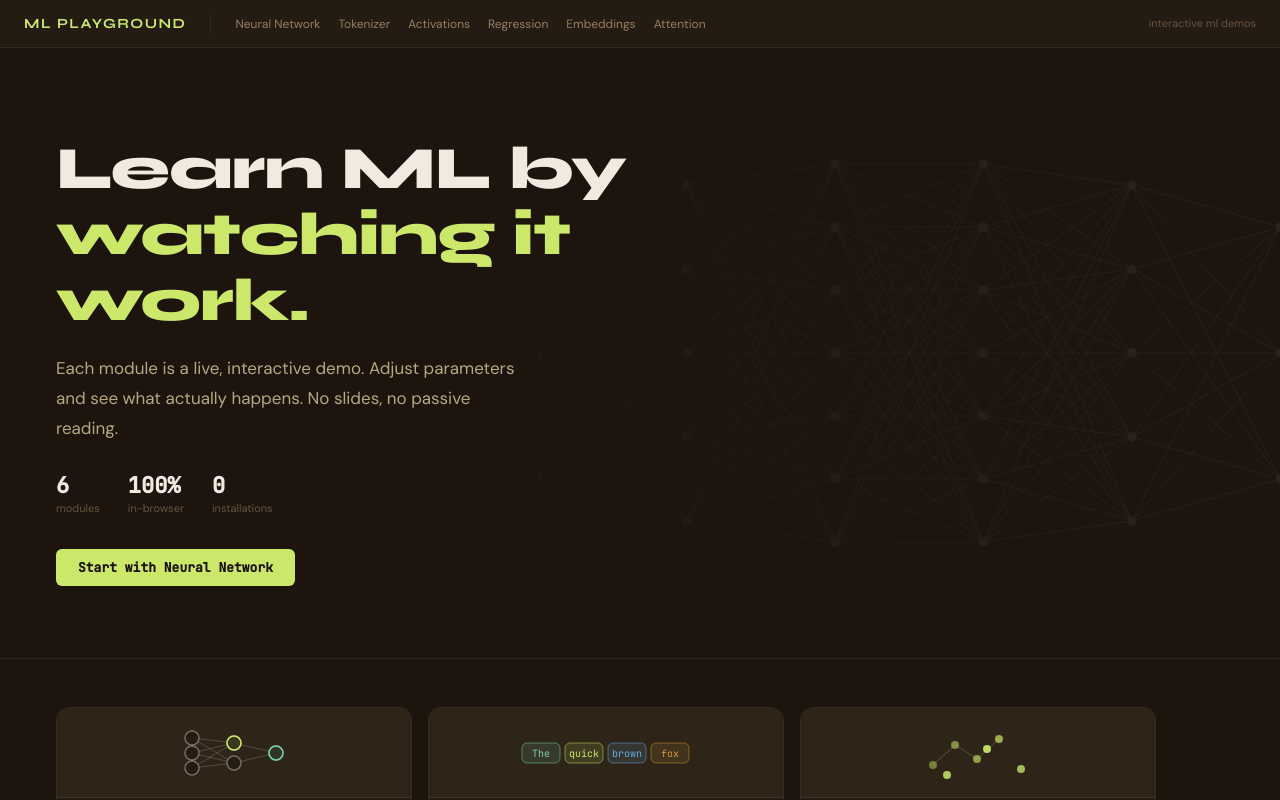
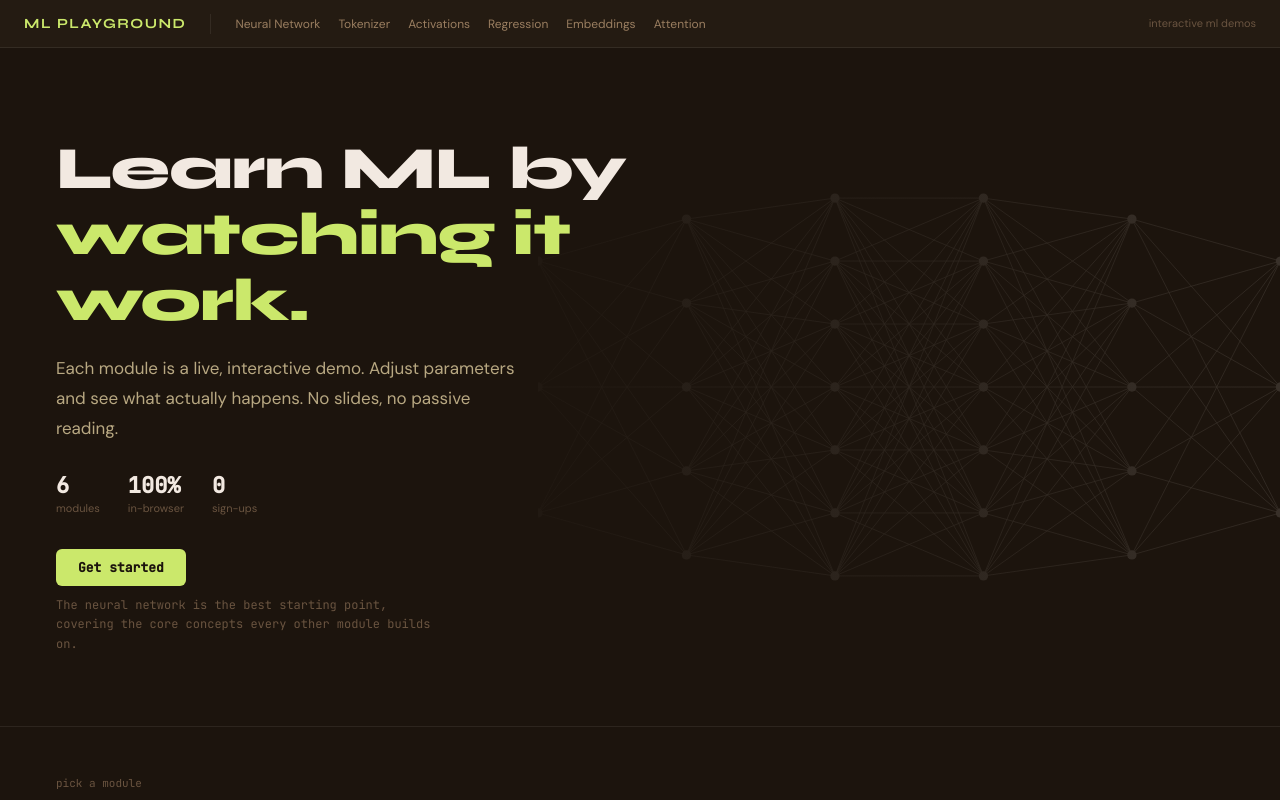
Before and after one commit to Biruk-gebru/nn-sim, a React (Vite) app: page / in a window 1280 px wide. Built offline with nearby package versions, Linux system fonts and the light colour scheme.

Commit message:
fix(landing): remove telltale badges, add hierarchy and bridging

```diff
--- a/src/pages/Landing.tsx
+++ b/src/pages/Landing.tsx
@@ -107,7 +107,7 @@ export function Landing() {
             {[
               { n: '6', label: 'modules' },
               { n: '100%', label: 'in-browser' },
-              { n: '0', label: 'installations' },
+              { n: '0', label: 'sign-ups' },
             ].map(({ n, label }) => (
               <div key={label}>
                 <span style={{ fontFamily: 'var(--font-mono)', fontSize: 22, fontWeight: 700, color: 'var(--text)', display: 'block', lineHeight: 1 }}>{n}</span>
@@ -116,6 +116,7 @@ export function Landing() {
             ))}
           </div>
 
+          <div>
             <Link to="/nn" style={{
               display: 'inline-block',
               padding: '9px 22px',
@@ -127,21 +128,40 @@ export function Landing() {
               fontWeight: 700,
               textDecoration: 'none',
             }}>
-            Start with Neural Network
+              Get started
             </Link>
+            <p style={{
+              margin: '10px 0 0',
+              fontSize: 12,
+              color: 'var(--text-faint)',
+              fontFamily: 'var(--font-mono)',
+              maxWidth: 380,
+              lineHeight: 1.6,
+            }}>
+              The neural network is the best starting point, covering the core concepts every other module builds on.
+            </p>
+          </div>
         </div>
       </div>
 
       {/* Module grid */}
       <div style={{ padding: '48px 56px 80px' }}>
+        <p style={{
+          margin: '0 0 24px',
+          fontFamily: 'var(--font-mono)',
+          fontSize: 11,
+          color: 'var(--text-faint)',
+        }}>
+          pick a module
+        </p>
         <div style={{
           display: 'grid',
           gridTemplateColumns: 'repeat(auto-fill, minmax(300px, 1fr))',
           gap: 16,
           maxWidth: 1100,
         }}>
-          {MODULES.map((mod) => (
-            <ModuleCard key={mod.path} mod={mod} />
+          {MODULES.map((mod, i) => (
+            <ModuleCard key={mod.path} mod={mod} featured={i === 0} />
           ))}
         </div>
       </div>
@@ -149,7 +169,7 @@ export function Landing() {
   );
 }
 
-function ModuleCard({ mod }: { mod: Module }) {
+function ModuleCard({ mod, featured }: { mod: Module; featured?: boolean }) {
   const live = mod.status === 'live';
 
   const inner = (
@@ -161,23 +181,28 @@ function ModuleCard({ mod }: { mod: Module }) {
         overflow: 'hidden',
         cursor: live ? 'pointer' : 'default',
         opacity: live ? 1 : 0.5,
-        border: '1px solid var(--border)',
+        border: featured ? '1px solid var(--border-mid)' : '1px solid var(--border)',
       }}
     >
       {/* Icon strip */}
       <div style={{
         height: 90,
-        background: 'var(--surface-alt)',
+        background: featured ? 'rgba(203, 232, 107, 0.03)' : 'var(--surface-alt)',
         display: 'flex',
         alignItems: 'center',
         justifyContent: 'center',
-        borderBottom: '1px solid var(--border)',
+        borderBottom: featured ? '1px solid var(--border-mid)' : '1px solid var(--border)',
       }}>
         {mod.icon}
       </div>
 
       {/* Content */}
       <div style={{ padding: '18px 20px 20px' }}>
+        {featured && (
+          <p style={{ margin: '0 0 6px', fontFamily: 'var(--font-mono)', fontSize: 9, color: 'var(--accent)' }}>
+            start here
+          </p>
+        )}
         <div style={{ display: 'flex', alignItems: 'flex-start', justifyContent: 'space-between', marginBottom: 10, gap: 8 }}>
           <span style={{
             fontFamily: 'var(--font-display)',
@@ -188,14 +213,11 @@ function ModuleCard({ mod }: { mod: Module }) {
           }}>
             {mod.label}
           </span>
-          <span style={{
-            flexShrink: 0,
-            fontSize: 10,
-            fontWeight: 600,
-            color: live ? 'var(--green)' : 'var(--text-faint)',
-          }}>
-            {live ? 'live' : 'soon'}
+          {!live && (
+            <span style={{ flexShrink: 0, fontSize: 10, fontWeight: 600, color: 'var(--text-faint)' }}>
+              soon
             </span>
+          )}
         </div>
         <p style={{
           margin: 0,
@@ -246,7 +268,7 @@ function HeroBg() {
         right: 0, top: '50%',
         transform: 'translateY(-50%)',
         width: '58%', height: '150%',
-        opacity: 0.07,
+        opacity: 0.13,
         pointerEvents: 'none',
         zIndex: 0,
       }}
@@ -276,7 +298,7 @@ function NNIcon() {
   return (
     <svg width="128" height="60" viewBox="0 0 128 60" fill="none">
       {edges.map(([a,b],i) => (
-        <line key={i} x1={a[0]} y1={a[1]} x2={b[0]} y2={b[1]} stroke="var(--border-strong)" strokeWidth={1} opacity={0.5} />
+        <line key={i} x1={a[0]} y1={a[1]} x2={b[0]} y2={b[1]} stroke="var(--border-strong)" strokeWidth={1} opacity={0.38} />
       ))}
       {nodes.map(([x,y],i) => (
         <circle key={i} cx={x} cy={y} r={7} fill="var(--surface)" stroke="var(--border-strong)" strokeWidth={1.5} />
@@ -291,12 +313,12 @@ function TokenIcon() {
   const tokens = ['The', 'quick', 'brown', 'fox'];
   const colors = ['var(--teal)', 'var(--accent)', 'var(--blue)', 'var(--orange)'];
   return (
-    <svg width="180" height="44" viewBox="0 0 180 44" fill="none">
+    <svg width="180" height="60" viewBox="0 0 180 60" fill="none">
       {tokens.map((t, i) => (
         <g key={i}>
-          <rect x={6 + i * 43} y={12} width={38} height={20} rx={5}
+          <rect x={6 + i * 43} y={20} width={38} height={20} rx={5}
             fill={colors[i]} fillOpacity={0.12} stroke={colors[i]} strokeOpacity={0.5} strokeWidth={1} />
-          <text x={25 + i * 43} y={26} textAnchor="middle" fontSize={10}
+          <text x={25 + i * 43} y={34} textAnchor="middle" fontSize={10}
             fill={colors[i]} fontFamily="var(--font-mono)">{t}</text>
         </g>
       ))}
```
Lines whose indentation alone changed are shown as unchanged.
